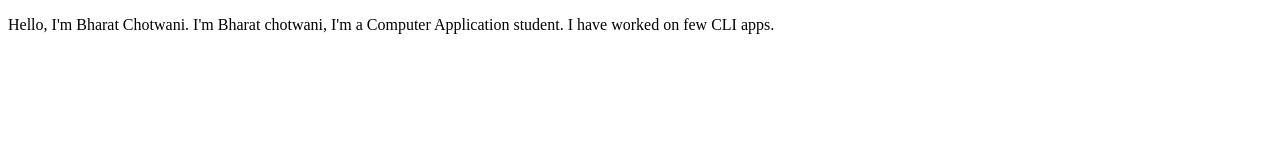
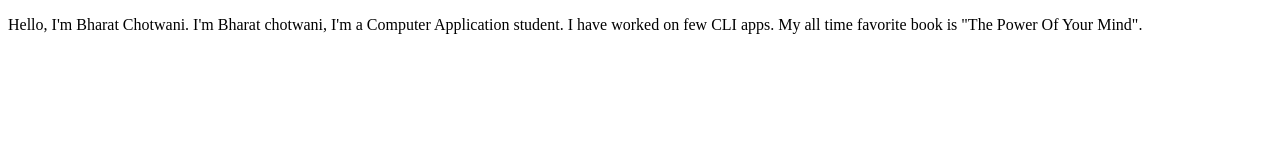
Before and after one commit to bharat-chotwani/Bharat-Chotwani-Portfolio, a plain HTML site: page Index.html in a window 1280 px wide. Drawn offline with Linux system fonts and the light colour scheme.

Commit message:
docs : added my fav book

```diff
--- a/Index.html
+++ b/Index.html
@@ -11,6 +11,7 @@
         I'm Bharat chotwani, I'm a Computer Application student.
 
         I have worked on few CLI apps.
+        My all time favorite book is "The Power Of Your Mind".
     </P>
 </body>
 </html>
```
